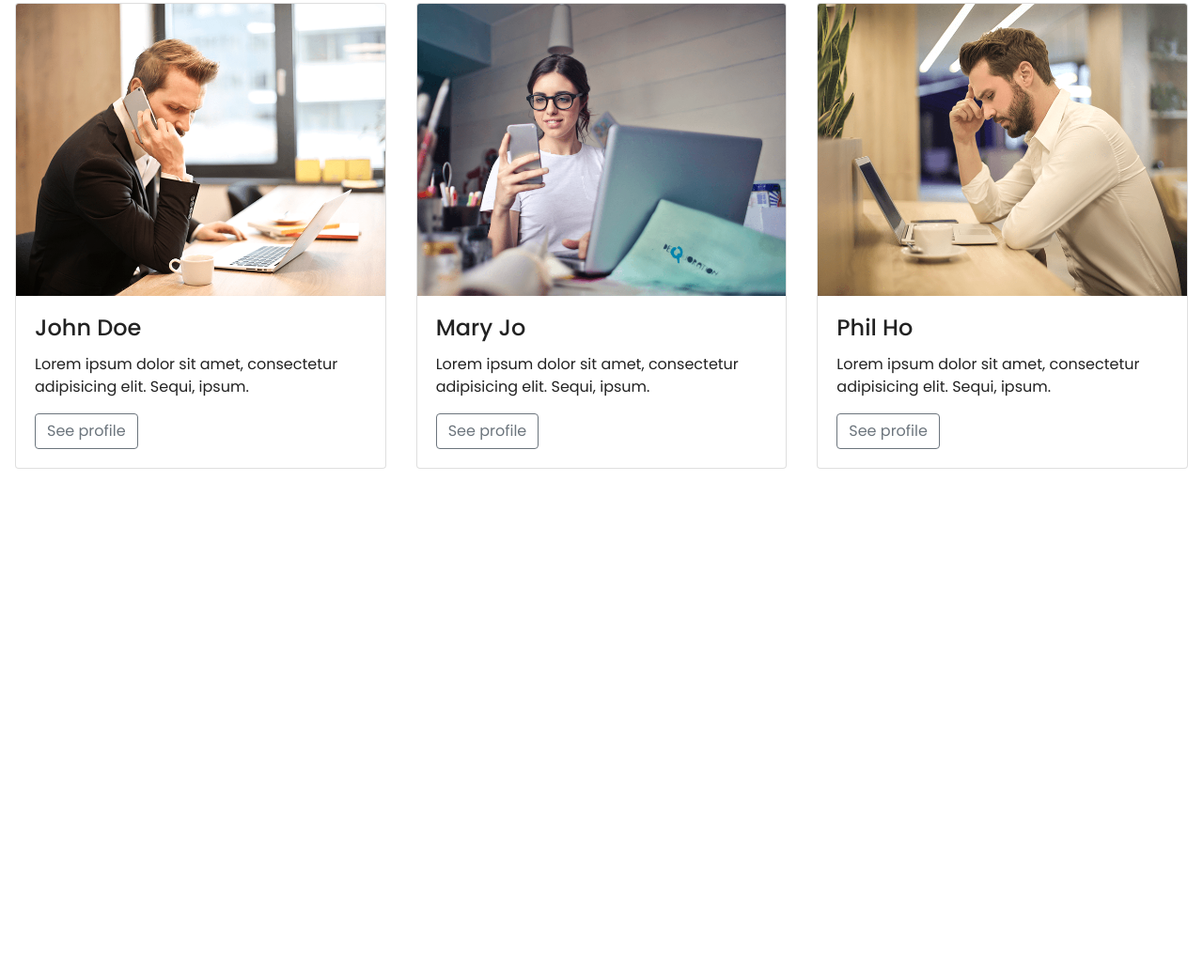
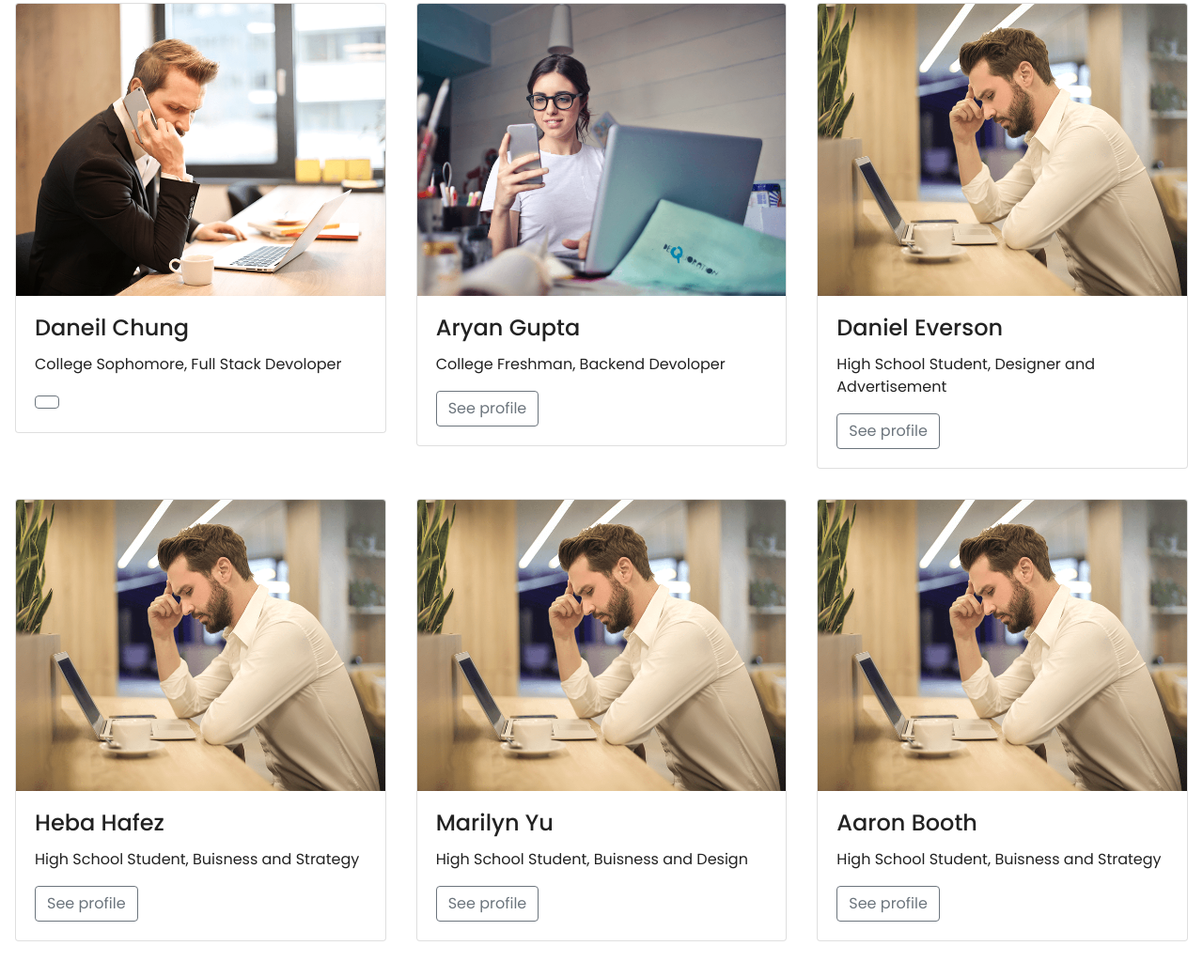
Before and after one commit to Jumpstart-StudyVibes/study-vibe, a plain HTML site: page StudyVibesSrc/about.html in a window 1280 px wide. Shown: the part 714-1754 px from the top of the page at 94% size. Before the commit the page ends 1261 px from the top, so only its background shows below. Drawn offline with nearby package versions, Linux system fonts and the light colour scheme.

Commit message:
Update about.html

```diff
--- a/StudyVibesSrc/about.html
+++ b/StudyVibesSrc/about.html
@@ -49,14 +49,15 @@
         <div class="col-md-12 col-lg-6">
           <h2>Our Method</h2>
           <p>
-            Lorem ipsum dolor sit amet consectetur adipisicing elit. Harum vitae
-            quas quaerat culpa, ullam eos deserunt optio accusamus ratione
-            animi.
+            Our software team plans to engineer a chrome extension that automatically tracks the songs you listen to while you are working online.
+            When it comes to a time where you must retain this information you can acsess a playlist of these songs to lisen to.
+            You may ask, what is the point of this?
+
           </p>
           <p>
-            Lorem ipsum dolor sit amet consectetur, adipisicing elit. Soluta,
-            ipsa itaque velit praesentium consectetur nostrum eos labore
-            suscipit quia esse?
+           By connecting music to memories this will create a Proustian phenomenon. In other words through the sensory sense of sound
+           ,in this case music, ot wo;; resurface the knowledge associated with it similar to how certain songs remind you of certain
+           people or events. These music-memory connections are the foundation of our software.
           </p>
           <br />
         </div>
@@ -79,12 +80,11 @@
           <div class="card">
             <img class="card-img-top" src="img/team1.png" />
             <div class="card-body">
-              <h4 class="card-title">John Doe</h4>
+              <h4 class="card-title">Daneil Chung</h4>
               <p class="card-text">
-                Lorem ipsum dolor sit amet, consectetur adipisicing elit. Sequi,
-                ipsum.
+                College Sophomore, Full Stack Devoloper
               </p>
-              <a href="#" class="btn btn-outline-secondary">See profile</a>
+              <a href="#" class="btn btn-outline-secondary"></a>
             </div>
           </div>
         </div>
@@ -92,10 +92,9 @@
           <div class="card">
             <img class="card-img-top" src="img/team2.png" />
             <div class="card-body">
-              <h4 class="card-title">Mary Jo</h4>
+              <h4 class="card-title">Aryan Gupta</h4>
               <p class="card-text">
-                Lorem ipsum dolor sit amet, consectetur adipisicing elit. Sequi,
-                ipsum.
+                College Freshman, Backend Devoloper
               </p>
               <a href="#" class="btn btn-outline-secondary">See profile</a>
             </div>
@@ -105,10 +104,45 @@
           <div class="card">
             <img class="card-img-top" src="img/team3.png" />
             <div class="card-body">
-              <h4 class="card-title">Phil Ho</h4>
+              <h4 class="card-title">Daniel Everson</h4>
               <p class="card-text">
-                Lorem ipsum dolor sit amet, consectetur adipisicing elit. Sequi,
-                ipsum.
+                High School Student, Designer and Advertisement
+              </p>
+              <a href="#" class="btn btn-outline-secondary">See profile</a>
+            </div>
+          </div>
+        </div>
+        <div class="col-md-4">
+          <div class="card">
+            <img class="card-img-top" src="img/team3.png" />
+            <div class="card-body">
+              <h4 class="card-title">Heba Hafez</h4>
+              <p class="card-text">
+                High School Student, Buisness and Strategy
+              </p>
+              <a href="#" class="btn btn-outline-secondary">See profile</a>
+            </div>
+          </div>
+        </div>
+        <div class="col-md-4">
+          <div class="card">
+            <img class="card-img-top" src="img/team3.png" />
+            <div class="card-body">
+              <h4 class="card-title">Marilyn Yu</h4>
+              <p class="card-text">
+                High School Student, Buisness and Design
+              </p>
+              <a href="#" class="btn btn-outline-secondary">See profile</a>
+            </div>
+          </div>
+        </div>
+        <div class="col-md-4">
+          <div class="card">
+            <img class="card-img-top" src="img/team3.png" />
+            <div class="card-body">
+              <h4 class="card-title">Aaron Booth</h4>
+              <p class="card-text">
+                High School Student, Buisness and Strategy
               </p>
               <a href="#" class="btn btn-outline-secondary">See profile</a>
             </div>
@@ -118,3 +152,5 @@
     </div>
   </body>
 </html>
+
+</html>
```
